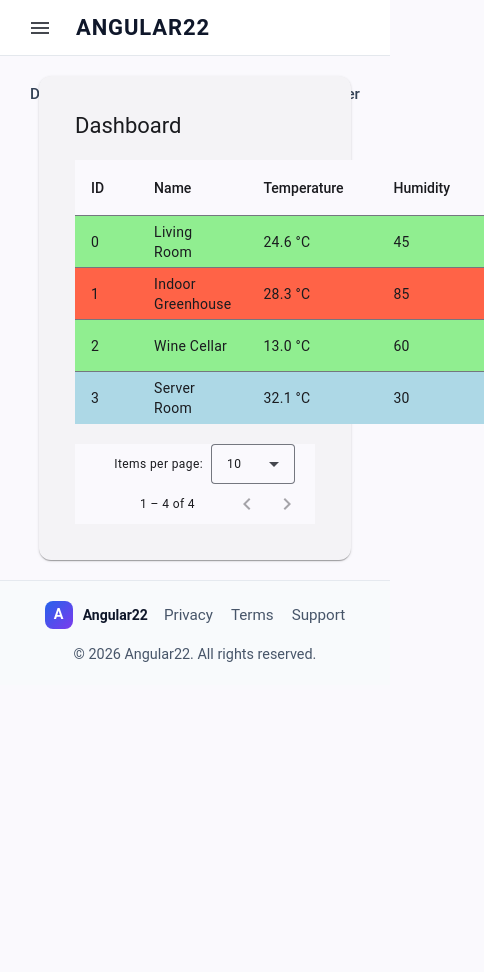
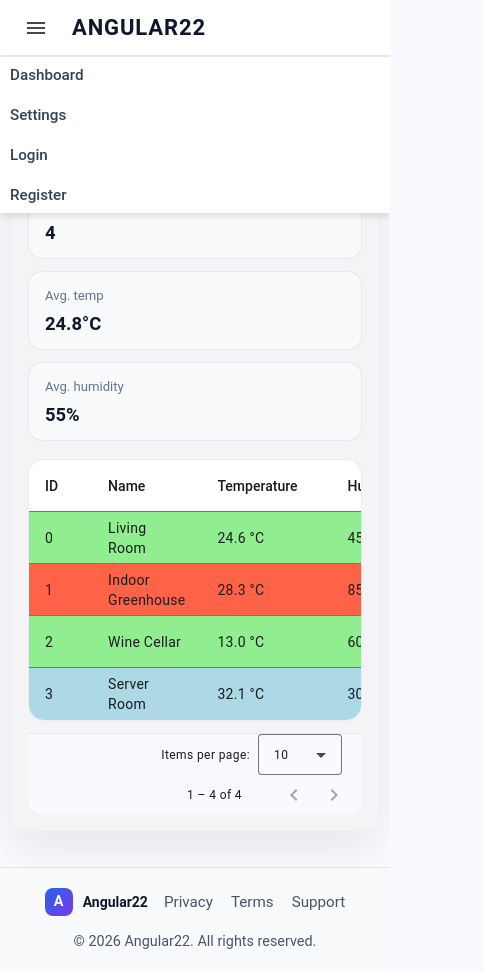
Before and after one commit to ZenoTheReal/Angular22, an Angular app: page /dashboard in a window 390 px wide. Both pictures are taken after a click on the button "menu". Shown: the whole page, 484 px wide, since content can reach past the window. Before the commit the page ends 844 px from the top, so only its background shows below. Built offline with nearby package versions, Linux system fonts and the light colour scheme.

Commit message:
feat: enhance dashboard layout and styling, update header and portal structure

```diff
--- a/angular.json
+++ b/angular.json
@@ -30,8 +30,7 @@
               }
             ],
             "styles": [
-              "src/styles.scss",
-              "node_modules/material-design-icons-iconfont/dist/material-design-icons.css"
+              "src/styles.scss"
             ],
             "server": "src/main.server.ts",
             "outputMode": "server",
--- a/src/app/app.config.ts
+++ b/src/app/app.config.ts
@@ -1,5 +1,5 @@
 import { ApplicationConfig, provideBrowserGlobalErrorListeners, isDevMode } from '@angular/core';
-import { provideRouter, withViewTransitions } from '@angular/router';
+import { provideRouter, withComponentInputBinding, withViewTransitions } from '@angular/router';
 
 import { routes } from './app.routes';
 import { provideClientHydration, withEventReplay, withHttpTransferCacheOptions } from '@angular/platform-browser';
@@ -9,7 +9,7 @@ import { provideHttpClient } from '@angular/common/http';
 export const appConfig: ApplicationConfig = {
   providers: [
     provideBrowserGlobalErrorListeners(),
-    provideRouter(routes, withViewTransitions()),
+    provideRouter(routes, withViewTransitions(), withComponentInputBinding()),
     provideHttpClient(),
     provideClientHydration(withEventReplay(), withHttpTransferCacheOptions({ includePostRequests: false })),
     provideServiceWorker('ngsw-worker.js', {
--- a/src/app/pages/auth/auth.scss
+++ b/src/app/pages/auth/auth.scss
@@ -10,6 +10,7 @@
 .auth-card {
   width: min(100%, 420px);
   border-radius: 20px;
+  padding: 50px;
   box-shadow: 0 18px 40px rgba(15, 23, 42, 0.12);
 }
 
@@ -82,3 +83,8 @@
     align-items: flex-start;
   }
 }
+
+
+.mat-mdc-card-content{
+    min-width: 300px;
+}
--- a/src/app/pages/portal/dashboard/dashboard.html
+++ b/src/app/pages/portal/dashboard/dashboard.html
@@ -1,33 +1,58 @@
 <mat-card class="dashboard-card">
-    <mat-card-header>
+  <mat-card-header class="dashboard-header">
+    <div>
+      <p class="eyebrow">Overview</p>
       <mat-card-title>Dashboard</mat-card-title>
+    </div>
   </mat-card-header>
+
   <mat-card-content>
-        <table mat-table [dataSource]="dataSource" matSort  class="dashboard-table">
+    <div class="dashboard-summary">
+      <div class="summary-item">
+        <span class="label">Sensors</span>
+        <strong>4</strong>
+      </div>
+      <div class="summary-item">
+        <span class="label">Avg. temp</span>
+        <strong>24.8°C</strong>
+      </div>
+      <div class="summary-item">
+        <span class="label">Avg. humidity</span>
+        <strong>55%</strong>
+      </div>
+    </div>
+
+    <div class="table-wrap">
+      <table mat-table [dataSource]="dataSource" matSort class="dashboard-table">
         <ng-container matColumnDef="eid">
-                <th mat-header-cell *matHeaderCellDef mat-sort-header> ID </th>
-                <td mat-cell *matCellDef="let element"> {{element.eid}} </td>
+          <th mat-header-cell *matHeaderCellDef mat-sort-header>ID</th>
+          <td mat-cell *matCellDef="let element">{{ element.eid }}</td>
         </ng-container>
 
         <ng-container matColumnDef="name">
-                <th mat-header-cell *matHeaderCellDef mat-sort-header > Name </th>
-                <td mat-cell *matCellDef="let element"> {{element.name}} </td>
+          <th mat-header-cell *matHeaderCellDef mat-sort-header>Name</th>
+          <td mat-cell *matCellDef="let element">{{ element.name }}</td>
         </ng-container>
 
         <ng-container matColumnDef="temperature">
-                <th mat-header-cell *matHeaderCellDef mat-sort-header> Temperature </th>
-                <td mat-cell *matCellDef="let element"> {{element.temperature | formatter}} </td>
+          <th mat-header-cell *matHeaderCellDef mat-sort-header>Temperature</th>
+          <td mat-cell *matCellDef="let element">{{ element.temperature | formatter }}</td>
         </ng-container>
 
         <ng-container matColumnDef="humidity">
-                <th mat-header-cell *matHeaderCellDef mat-sort-header> Humidity </th>
-                <td mat-cell *matCellDef="let element"> {{element.humidity}} </td>
+          <th mat-header-cell *matHeaderCellDef mat-sort-header>Humidity</th>
+          <td mat-cell *matCellDef="let element">{{ element.humidity }}</td>
         </ng-container>
 
         <tr mat-header-row *matHeaderRowDef="displayedColumns"></tr>
         <tr mat-row appHighlighter [humidity]="row.humidity" *matRowDef="let row; columns: displayedColumns;"></tr>
       </table>
+    </div>
 
-          <mat-paginator [pageSize]="10"[pageSizeOptions]="[3, 10, 25, 100]" aria-label="Select page"></mat-paginator>
+    <mat-paginator
+      [pageSize]="10"
+      [pageSizeOptions]="[3, 10, 25, 100]"
+      aria-label="Select page"
+    ></mat-paginator>
   </mat-card-content>
 </mat-card>
--- a/src/app/pages/portal/dashboard/dashboard.scss
+++ b/src/app/pages/portal/dashboard/dashboard.scss
@@ -1,10 +1,111 @@
 .dashboard-card {
-    margin: 20px auto;
-    padding: 20px;
-    width: 80%;
+  margin: 24px auto;
+  padding: 0;
+  width: min(100%, 1100px);
+  box-sizing: border-box;
+  border-radius: 20px;
+  overflow: hidden;
+  box-shadow: 0 18px 40px rgba(15, 23, 42, 0.08);
+}
+
+.dashboard-header {
+  padding: 24px 24px 10px;
+}
+
+.eyebrow {
+  margin: 0 0 6px;
+  color: #64748b;
+  font-size: 0.72rem;
+  letter-spacing: 0.12em;
+  text-transform: uppercase;
+  font-weight: 700;
+}
+
+mat-card-title {
+  font-size: clamp(1.5rem, 2vw, 2rem);
+}
+
+mat-card-content {
+  padding: 0 24px 24px;
+}
+
+.dashboard-summary {
+  display: grid;
+  grid-template-columns: repeat(3, minmax(120px, 1fr));
+  gap: 12px;
+  margin: 8px 0 18px;
+}
+
+.summary-item {
+  background: #f8fafc;
+  border: 1px solid rgba(148, 163, 184, 0.2);
+  border-radius: 14px;
+  padding: 14px 16px;
+}
+
+.summary-item .label {
+  display: block;
+  color: #64748b;
+  font-size: 0.82rem;
+  margin-bottom: 8px;
+}
+
+.summary-item strong {
+  font-size: 1.15rem;
+  color: #0f172a;
+}
+
+.table-wrap {
+  border: 1px solid rgba(148, 163, 184, 0.2);
+  border-radius: 16px;
+  overflow: hidden;
+  background: #fff;
 }
 
 .dashboard-table {
+  width: 100%;
+  margin: 0;
+  display: table;
+}
+
+.mat-mdc-table {
+  background: transparent;
+}
+
+.mat-mdc-header-row,
+.mat-mdc-row {
+  height: 52px;
+}
+
+.mat-mdc-cell,
+.mat-mdc-header-cell {
+  padding: 0 16px;
+}
+
+.mat-mdc-paginator {
+  border-top: 1px solid rgba(148, 163, 184, 0.2);
+  margin-top: 12px;
+  border-radius: 0 0 16px 16px;
+}
+
+@media (max-width: 640px) {
+  .dashboard-card {
     width: 100%;
-    margin: 20px 0;
+    margin: 12px 0;
+    border-radius: 16px;
+  }
+
+  .dashboard-header,
+  mat-card-content {
+    padding-left: 16px;
+    padding-right: 16px;
+  }
+
+  .dashboard-summary {
+    grid-template-columns: 1fr;
+  }
+
+  .table-wrap {
+    overflow-x: auto;
+  }
 }
--- a/src/app/pages/portal/portal.html
+++ b/src/app/pages/portal/portal.html
@@ -1,3 +1,5 @@
 <app-header></app-header>
-<router-outlet></router-outlet>
+<main class="portal-shell">
+  <router-outlet></router-outlet>
+</main>
 <app-footer></app-footer>
--- a/src/app/pages/portal/portal.scss
+++ b/src/app/pages/portal/portal.scss
@@ -0,0 +1,16 @@
+:host {
+  display: block;
+}
+
+.portal-shell {
+  width: min(100%, 1200px);
+  margin: 0 auto;
+  padding: 20px 16px 32px;
+  box-sizing: border-box;
+}
+
+@media (max-width: 640px) {
+  .portal-shell {
+    padding: 16px 12px 24px;
+  }
+}
--- a/src/app/pages/shared/header/header.html
+++ b/src/app/pages/shared/header/header.html
@@ -1,3 +1,4 @@
+<div class="header-wrapper">
   <mat-toolbar class="app-header">
     <button
       type="button"
@@ -12,10 +13,18 @@
 
     <span class="app-brand">Angular22</span>
 
-  <nav class="main-nav" [class.is-open]="isMenuOpen()" aria-label="Main navigation">
+    <nav class="main-nav desktop-nav" aria-label="Main navigation">
+      <a routerLink="/dashboard" routerLinkActive="active">Dashboard</a>
+      <a routerLink="/settings" routerLinkActive="active">Settings</a>
+      <a routerLink="/login" routerLinkActive="active">Login</a>
+      <a routerLink="/register" routerLinkActive="active">Register</a>
+    </nav>
+  </mat-toolbar>
+
+  <nav class="main-nav mobile-nav" [class.mobile-open]="isMenuOpen()" aria-label="Main navigation">
     <a routerLink="/dashboard" routerLinkActive="active" (click)="closeMenu()">Dashboard</a>
     <a routerLink="/settings" routerLinkActive="active" (click)="closeMenu()">Settings</a>
     <a routerLink="/login" routerLinkActive="active" (click)="closeMenu()">Login</a>
     <a routerLink="/register" routerLinkActive="active" (click)="closeMenu()">Register</a>
   </nav>
-</mat-toolbar>
+</div>
--- a/src/app/pages/shared/header/header.scss
+++ b/src/app/pages/shared/header/header.scss
@@ -1,25 +1,49 @@
+.header-wrapper {
+  position: relative;
+  z-index: 100;
+}
+
 .app-header {
   display: flex;
   align-items: center;
   gap: 16px;
-  padding: 0 20px;
   background: #ffffff;
   border-bottom: 1px solid rgba(148, 163, 184, 0.25);
   color: #0f172a;
+  position: relative;
+  z-index: 101;
 }
 
 .app-brand {
   font-weight: 700;
   letter-spacing: 0.04em;
   text-transform: uppercase;
+  white-space: nowrap;
 }
 
 .main-nav {
-  display: flex;
-  align-items: center;
-  gap: 12px;
-  margin-left: auto;
-  flex-wrap: wrap;
+  display: none;
+}
+
+.desktop-nav {
+  display: none;
+}
+
+.mobile-nav {
+  display: none;
+  flex-direction: column;
+  align-items: flex-start;
+  gap: 4px;
+  border-top: 1px solid rgba(148, 163, 184, 0.25);
+  position: absolute;
+  top: 100%;
+  left: 0;
+  right: 0;
+  width: 100%;
+  background: #ffffff;
+  z-index: 102;
+  box-shadow: 0 4px 6px rgba(0, 0, 0, 0.1);
+  pointer-events: auto;
 }
 
 .main-nav a {
@@ -28,6 +52,7 @@
   font-size: 0.95rem;
   font-weight: 500;
   padding: 8px 10px;
+    box-sizing: border-box;
   border-radius: 8px;
   transition: background-color 0.2s ease, color 0.2s ease;
 }
@@ -42,32 +67,47 @@
   display: none;
 }
 
-@media (max-width: 640px) {
+@media (min-width: 641px) {
   .app-header {
-    flex-wrap: wrap;
-    padding-top: 8px;
-    padding-bottom: 8px;
+    flex-wrap: nowrap;
   }
 
+  .desktop-nav {
+    display: flex;
+    align-items: center;
+    gap: 12px;
+    margin-left: auto;
+    flex-wrap: wrap;
+  }
+
+  .menu-toggle {
+    display: none;
+  }
+
+  .mobile-nav {
+    display: none !important;
+  }
+
+}
+
+@media (max-width: 640px) {
   .menu-toggle {
     display: inline-flex;
   }
 
-  .main-nav {
+  .desktop-nav {
     display: none;
-    width: 100%;
-    margin-left: 0;
-    justify-content: space-between;
-    padding-top: 8px;
   }
 
-  .main-nav.is-open {
+  .mobile-nav {
+    width: 100%;
+  }
+
+  .mobile-nav.mobile-open {
     display: flex;
   }
-}
 
-@media (min-width: 641px) {
-  .main-nav {
-    display: flex;
+  .mobile-nav a {
+    width: 100%;
   }
 }
--- a/src/index.html
+++ b/src/index.html
@@ -1 +1,14 @@
-<app-root></app-root>
+<!doctype html>
+<html lang="en">
+  <head>
+    <meta charset="utf-8" />
+    <title>Angular22</title>
+    <base href="/" />
+    <meta name="viewport" content="width=device-width, initial-scale=1" />
+    <link rel="icon" type="image/x-icon" href="favicon.ico" />
+    <link rel="stylesheet" href="https://fonts.googleapis.com/icon?family=Material+Icons" />
+  </head>
+  <body>
+    <app-root></app-root>
+  </body>
+</html>
```
Lines whose indentation alone changed are shown as unchanged.
